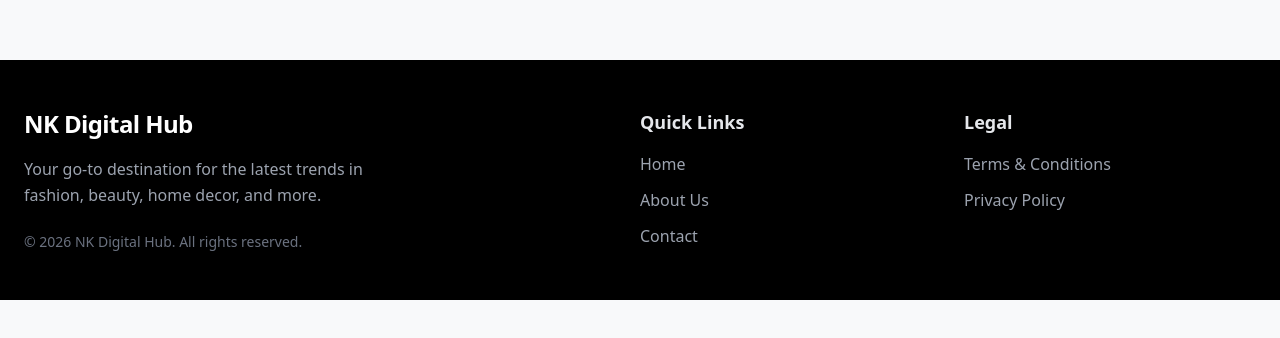
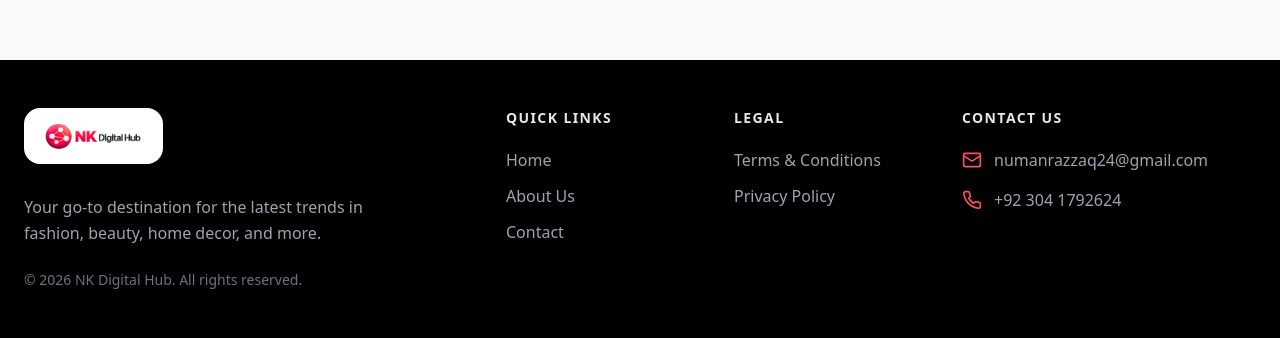
Before and after one commit to MuhammadNuman24/Nkdigital-Frontend, a React (Vite) app: page / in a window 1280 px wide. Shown: the part 804-1142 px from the top of the page. Before the commit the page ends 1104 px from the top, so only its background shows below. Built offline with nearby package versions, Linux system fonts and the light colour scheme; no server answers; the HTML template or start-up script is replaced by a standard one.

Commit message:
set footer design

```diff
--- a/src/components/Footer.jsx
+++ b/src/components/Footer.jsx
@@ -1,49 +1,79 @@
 import React from 'react';
 import { Link } from 'react-router-dom';
+import { Mail, Phone, MapPin } from 'lucide-react';
+import logo from '../assets/nklogo.png';
 
 const Footer = () => {
     return (
         <footer className="bg-black text-white py-12 px-6 mt-16 font-sans">
-            <div className="max-w-7xl mx-auto flex flex-col md:flex-row justify-between items-start gap-8">
+            <div className="max-w-7xl mx-auto flex flex-col lg:flex-row justify-between items-start gap-12 lg:gap-8">
                 {/* Brand & Description */}
-                <div className="flex-1">
-                    <h2 className="text-2xl font-bold tracking-tight mb-4">NK Digital Hub</h2>
+                <div className="flex-[1.2]">
+                    <div className="bg-white inline-block px-4 py-3 rounded-2xl mb-6 shadow-md">
+                        <img src={logo} alt="NK Digital Hub" className="h-8 object-contain" />
+                    </div>
                     <p className="text-gray-400 max-w-sm mb-6 leading-relaxed">
                         Your go-to destination for the latest trends in fashion, beauty, home decor, and more.
                     </p>
-                    <p className="text-sm text-gray-500">
+                    <p className="text-sm text-gray-500 hidden lg:block">
                         &copy; {new Date().getFullYear()} NK Digital Hub. All rights reserved.
                     </p>
                 </div>
 
+                <div className="flex flex-col sm:flex-row gap-12 lg:gap-8 flex-[2] justify-between w-full">
                     {/* Quick Links */}
-                <div className="flex-[0.5]">
-                    <h3 className="text-lg font-semibold mb-4 text-gray-200">Quick Links</h3>
+                    <div className="flex-1">
+                        <h3 className="text-lg font-bold mb-5 text-gray-200 uppercase tracking-widest text-sm">Quick Links</h3>
                         <ul className="flex flex-col gap-3">
                             <li>
-                            <Link to="/" className="text-gray-400 hover:text-white transition-colors">Home</Link>
+                                <Link to="/" className="text-gray-400 hover:text-white transition-colors font-medium">Home</Link>
                             </li>
                             <li>
-                            <Link to="/about" className="text-gray-400 hover:text-white transition-colors">About Us</Link>
+                                <Link to="/about" className="text-gray-400 hover:text-white transition-colors font-medium">About Us</Link>
                             </li>
                             <li>
-                            <Link to="/contact" className="text-gray-400 hover:text-white transition-colors">Contact</Link>
+                                <Link to="/contact" className="text-gray-400 hover:text-white transition-colors font-medium">Contact</Link>
                             </li>
                         </ul>
                     </div>
 
                     {/* Legal Elements */}
-                <div className="flex-[0.5]">
-                    <h3 className="text-lg font-semibold mb-4 text-gray-200">Legal</h3>
+                    <div className="flex-1">
+                        <h3 className="text-lg font-bold mb-5 text-gray-200 uppercase tracking-widest text-sm">Legal</h3>
                         <ul className="flex flex-col gap-3">
                             <li>
-                            <Link to="/terms" className="text-gray-400 hover:text-white transition-colors">Terms & Conditions</Link>
+                                <Link to="/terms" className="text-gray-400 hover:text-white transition-colors font-medium">Terms & Conditions</Link>
                             </li>
                             <li>
-                            <Link to="/privacy" className="text-gray-400 hover:text-white transition-colors">Privacy Policy</Link>
+                                <Link to="/privacy" className="text-gray-400 hover:text-white transition-colors font-medium">Privacy Policy</Link>
                             </li>
                         </ul>
                     </div>
+
+                    {/* Contact Info */}
+                    <div className="flex-[1.5]">
+                        <h3 className="text-lg font-bold mb-5 text-gray-200 uppercase tracking-widest text-sm">Contact Us</h3>
+                        <ul className="flex flex-col gap-4">
+                            <li className="flex items-center gap-3 text-gray-400">
+                                <Mail className="w-5 h-5 text-primary" />
+                                <a href="mailto:numanrazzaq24@gmail.com" className="hover:text-white transition-colors font-medium">
+                                    numanrazzaq24@gmail.com
+                                </a>
+                            </li>
+                            <li className="flex items-center gap-3 text-gray-400">
+                                <Phone className="w-5 h-5 text-primary" />
+                                <a href="https://wa.me/923041792624" target="_blank" rel="noopener noreferrer" className="hover:text-white transition-colors font-medium">
+                                    +92 304 1792624
+                                </a>
+                            </li>
+                        </ul>
+                    </div>
+                </div>
+
+                {/* Mobile Copyright */}
+                <p className="text-sm text-gray-500 lg:hidden w-full text-center mt-8 pt-8 border-t border-gray-800">
+                    &copy; {new Date().getFullYear()} NK Digital Hub. All rights reserved.
+                </p>
             </div>
         </footer>
     );
```
Lines whose indentation alone changed are shown as unchanged.
